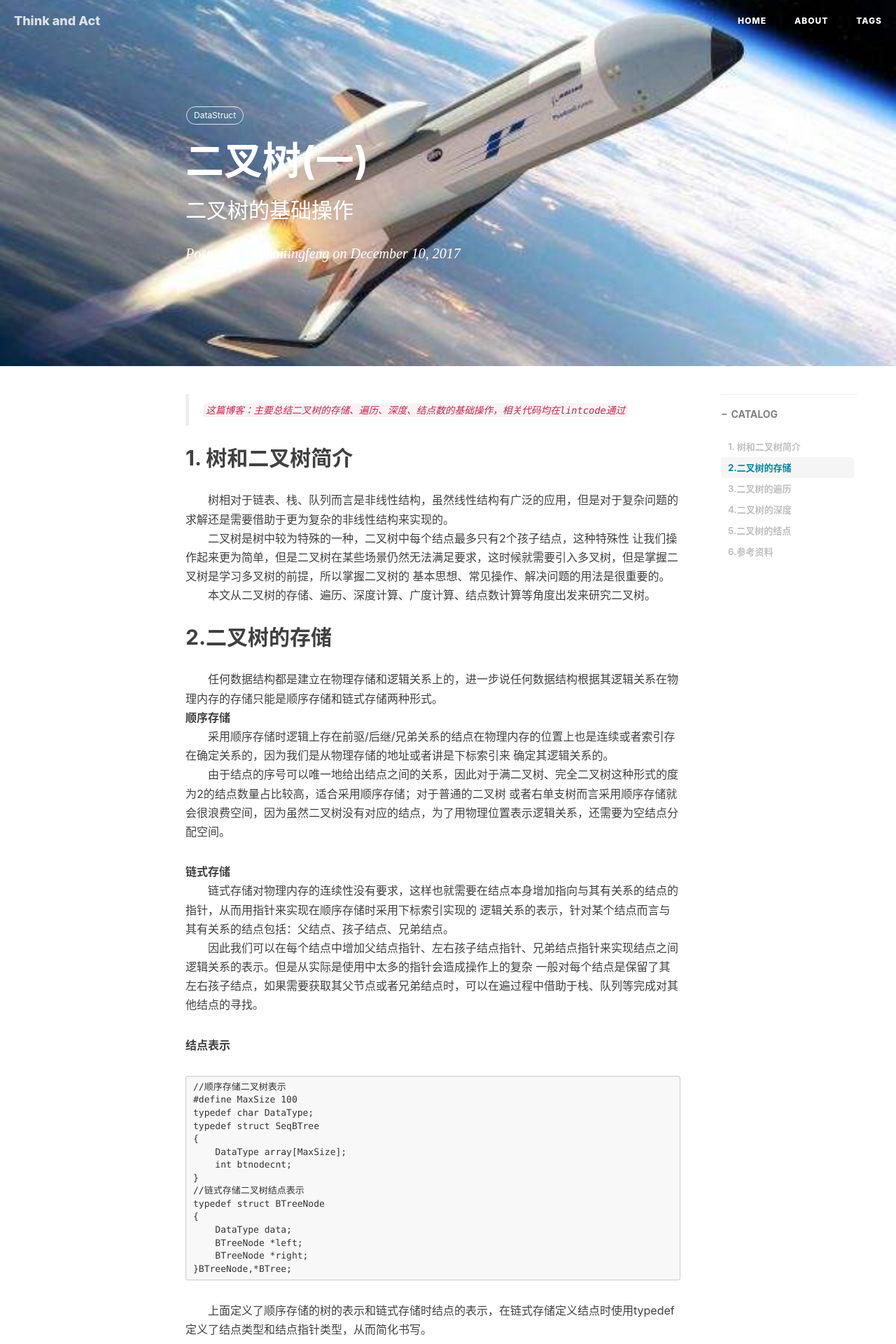
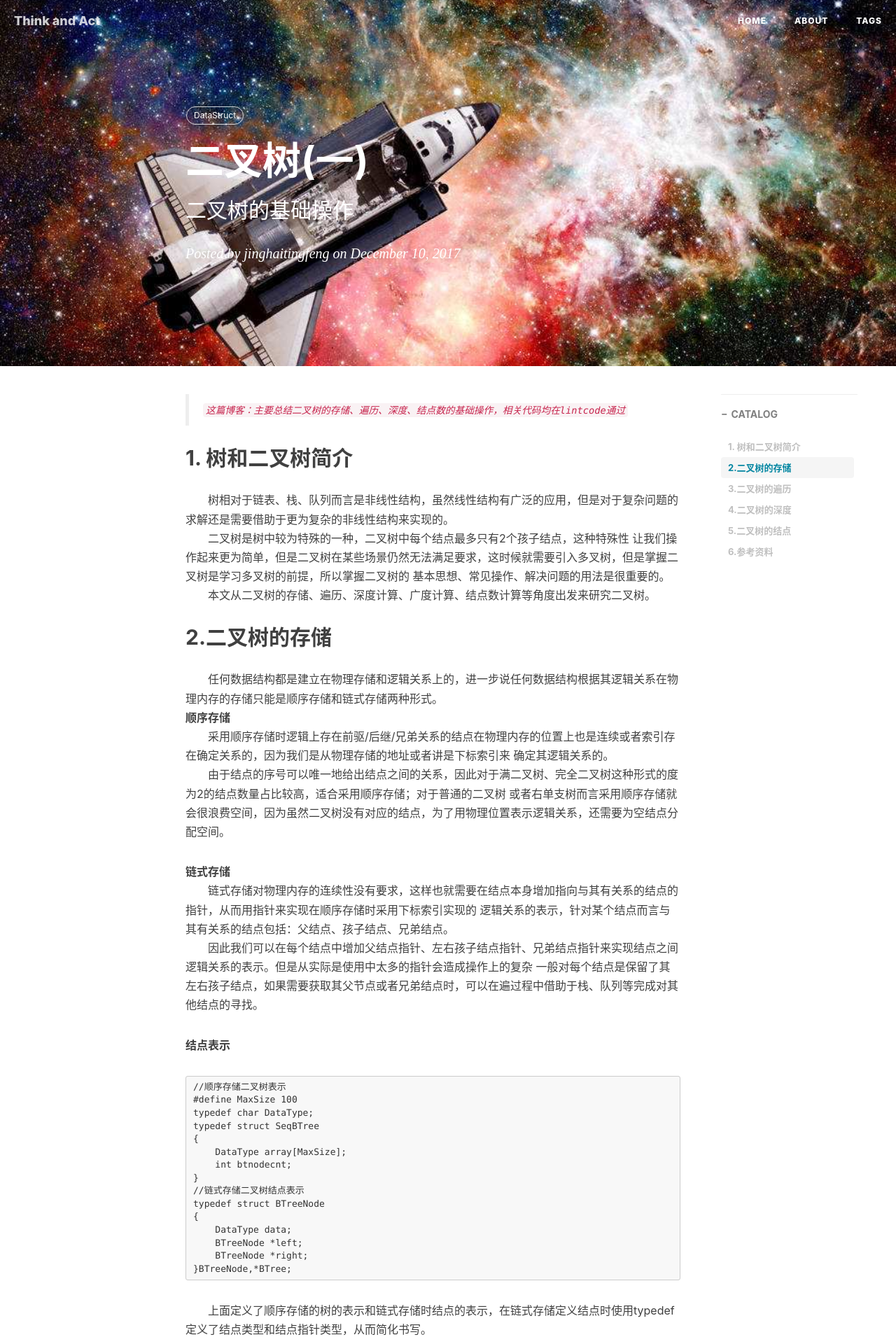
Before and after one commit to jinghaitingfeng/jinghaitingfeng.github.io, a Jekyll site: the page built from _posts/2017-12-10-二叉树.md, in a window 1280 px wide. Shown: the top 1920 px of the page at 70% size. Built offline with Jekyll 4.4.1, drawn with Linux system fonts in a browser that asks for light colours; nearby versions of some CDN libraries; comment, search, counter and statistics services are not loaded.

Commit message:
修改格式

````diff
--- a/_posts/2017-12-10-二叉树.md
+++ b/_posts/2017-12-10-二叉树.md
@@ -4,7 +4,7 @@ title:      二叉树(一)
 subtitle:   二叉树的基础操作
 date:       2017-12-10
 author:     jinghaitingfeng
-header-img: img/the_shuttle.jpg
+header-img: img/timg.jpg
 catalog: true
 tags:
     - DataStruct
@@ -211,7 +211,6 @@ typedef struct BTreeNode
 - 判断栈顶结点的类型，如果结点是有孩子结点且孩子结点没有被访问过，则按照右孩子、左孩子的顺序入栈；
 - 判断栈顶结点的类型，如果结点有孩子且孩子均被访问了，则该结点访问输出
 - 重复上述操作
-
 　　在有些博客里面给出了另外一种后序遍历的解法，就是引入新变量表示该结点是否为第一次被访问，来判断是访问输出该结点还是去将该结点的右结点入栈
 给出个未验证的代码：
 ```
````
